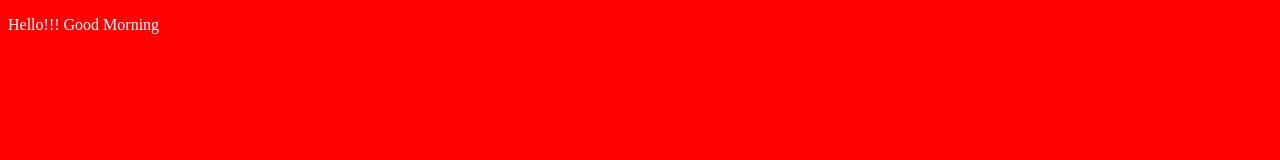
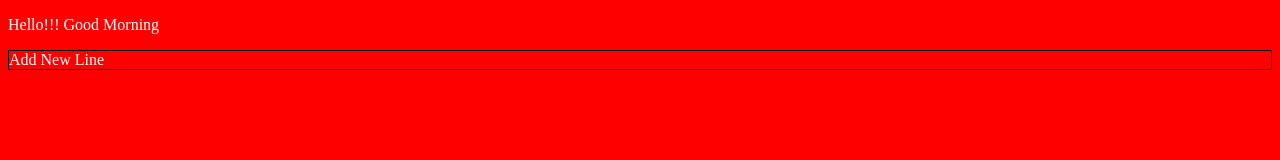
Before and after one commit to ay8108/THIRD_GIT_REPO, a plain HTML site: page Index.html in a window 1280 px wide. Drawn offline with Linux system fonts and the light colour scheme.

Commit message:
Add new Line To Branch Git1

```diff
--- a/Index.html
+++ b/Index.html
@@ -8,5 +8,6 @@
 </head>
 <body>
     <p>Hello!!! Good Morning</p>
+    <p style="border: 1px solid black;">Add New Line</p>
 </body>
 </html>
```
